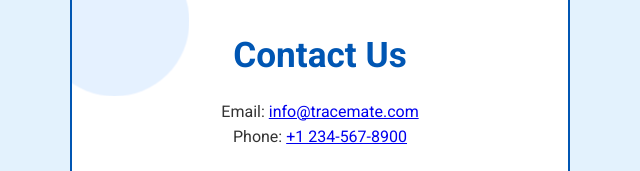
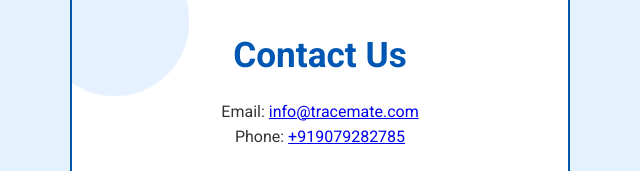
Before and after one commit to tracemate/tracemate, a plain HTML site: page index.html in a window 1280 px wide. Shown: the part 2400-2571 px from the top of the page, 320-960 px from the left. Drawn offline with Linux system fonts and the light colour scheme.

Commit message:
Update index.html

```diff
--- a/index.html
+++ b/index.html
@@ -536,7 +536,7 @@
     <h2>Contact Us</h2>
     <p class="contact-info">
       Email: <a href="mailto:info@tracemate.com">info@tracemate.com</a><br>
-      Phone: <a href="tel:+1234567890">+1 234-567-8900</a>
+      Phone: <a href="tel:+919079282785">+919079282785</a>
     </p>
     <form action="https://formspree.io/f/your-form-id" method="POST">
       <input type="text"  name="name"    placeholder="Your Name"    required>
```
